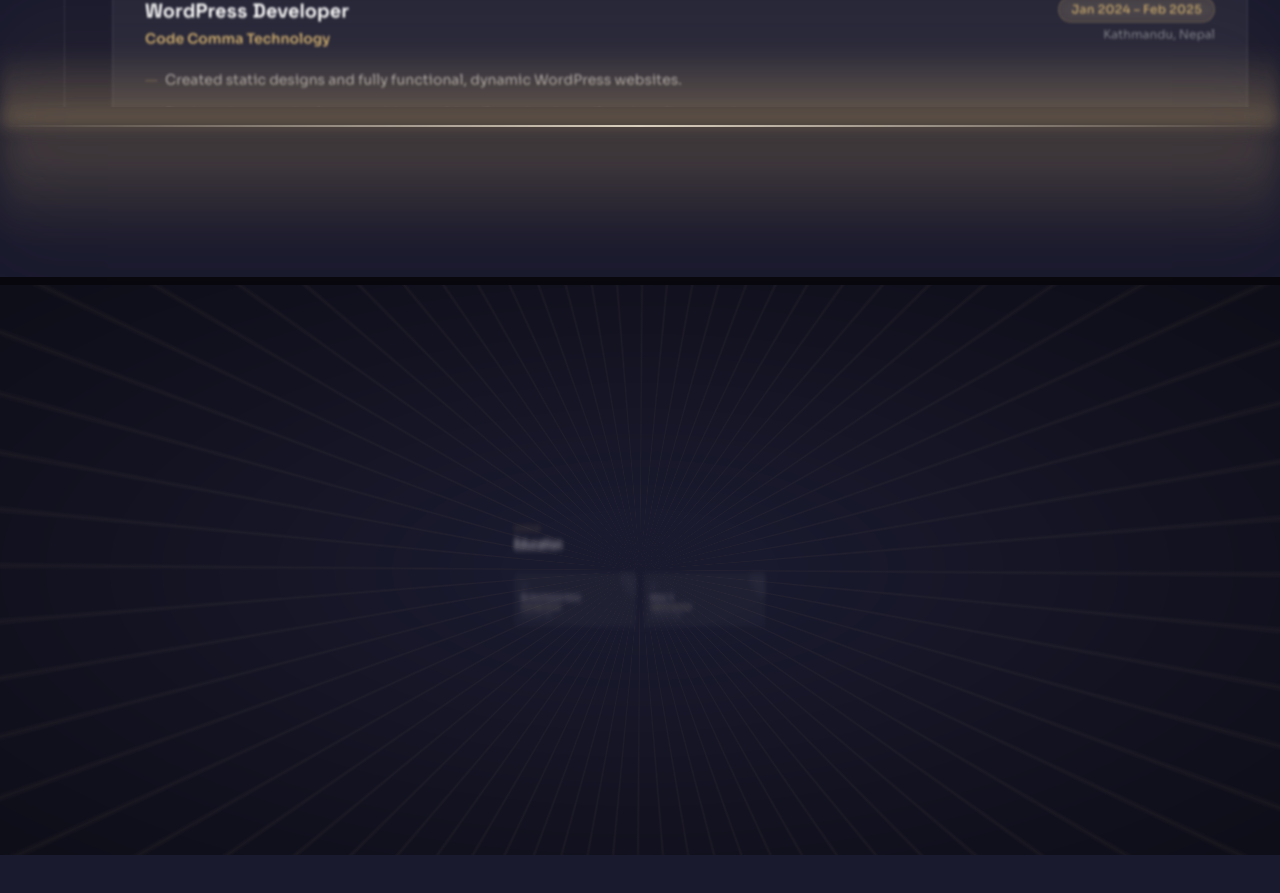
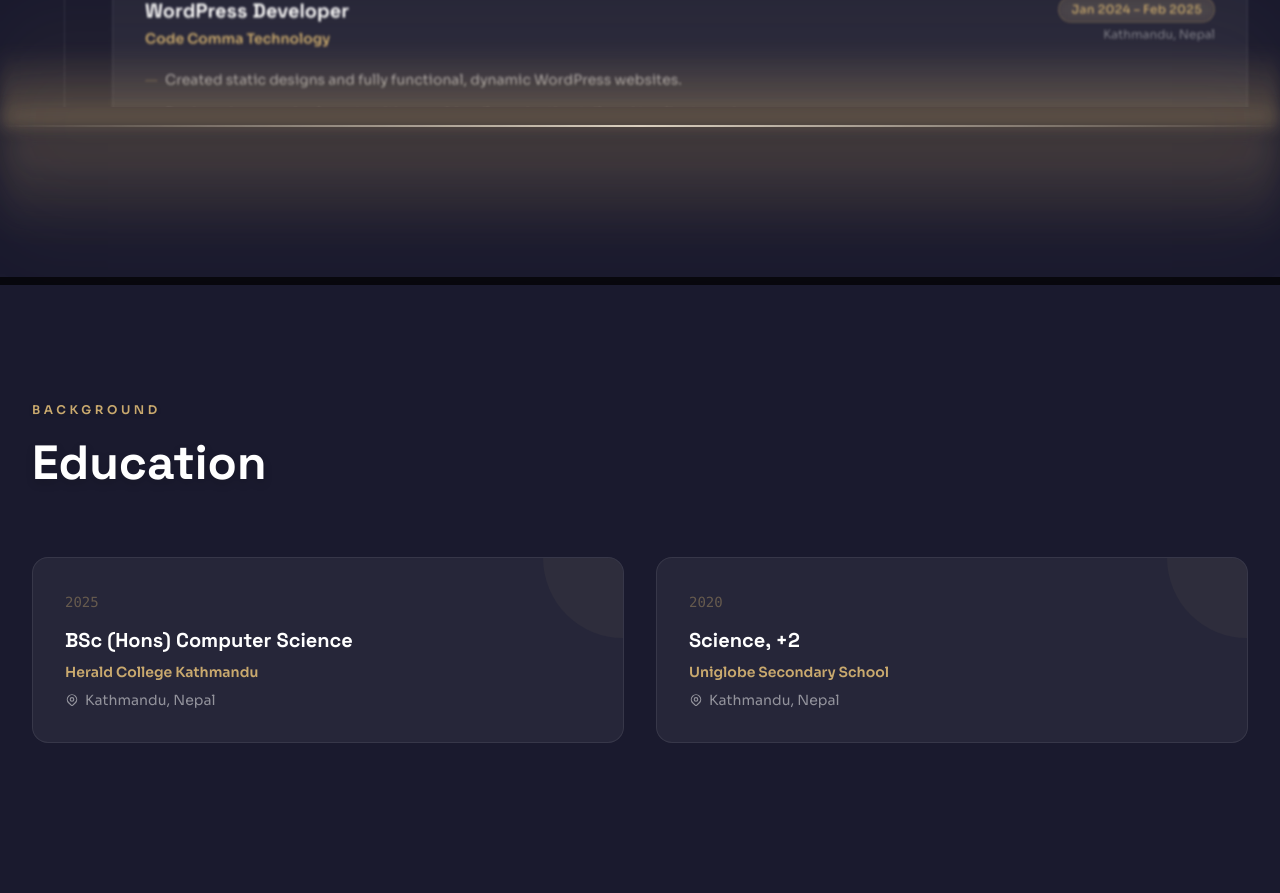
Before and after one commit to SatyamR986/profile, a React (Vite) app: page / in a window 1280 px wide. Shown: the part 4212-5105 px from the top of the page. Built offline with nearby package versions, Linux system fonts and the light colour scheme.

Commit message:
fix(education): animation bug fixed.

```diff
--- a/src/App.jsx
+++ b/src/App.jsx
@@ -32,9 +32,9 @@ function App() {
           <Experience />
         </SectionReveal>
 
-        <SectionReveal effect="zoom" id="education">
+        <div id="education">
           <Education />
-        </SectionReveal>
+        </div>
 
         <SectionReveal effect="vortex" id="contact">
           <Contact />
--- a/src/sections/Education.jsx
+++ b/src/sections/Education.jsx
@@ -1,24 +1,15 @@
-import { useRef } from 'react';
-import { motion, useScroll, useTransform } from 'framer-motion';
+import { motion } from 'framer-motion';
 import { education } from '../data/skills';
 
 function Education() {
-  const sectionRef = useRef(null);
-  const { scrollYProgress } = useScroll({
-    target: sectionRef,
-    offset: ['start end', 'end start'],
-  });
-
-  const y = useTransform(scrollYProgress, [0, 1], ['40px', '-40px']);
-
   return (
-    <section ref={sectionRef} className="py-28 relative overflow-hidden">
-      <motion.div style={{ y }} className="max-w-7xl mx-auto px-8">
+    <section className="py-28 relative overflow-hidden">
+      <div className="max-w-7xl mx-auto px-8">
         <motion.div
-          initial={{ opacity: 0, y: 30 }}
+          initial={{ opacity: 0, y: 20 }}
           whileInView={{ opacity: 1, y: 0 }}
-          viewport={{ once: true, margin: '-100px' }}
-          transition={{ duration: 0.6 }}
+          viewport={{ once: true, margin: '-80px' }}
+          transition={{ duration: 0.5 }}
           className="mb-16"
         >
           <span className="text-accent text-xs font-semibold tracking-[0.3em] uppercase drop-shadow-sm">
@@ -36,10 +27,10 @@ function Education() {
           {education.map((edu, i) => (
             <motion.div
               key={edu.degree}
-              initial={{ opacity: 0, y: 40, scale: 0.95 }}
-              whileInView={{ opacity: 1, y: 0, scale: 1 }}
+              initial={{ opacity: 0, y: 25 }}
+              whileInView={{ opacity: 1, y: 0 }}
               viewport={{ once: true, margin: '-50px' }}
-              transition={{ duration: 0.6, delay: i * 0.15 }}
+              transition={{ duration: 0.5, delay: i * 0.1 }}
               className="glass-card border border-white/10 p-8 rounded-2xl hover:border-accent/30 hover:shadow-lg hover:shadow-accent/10 transition-all duration-400 group relative overflow-hidden"
             >
               {/* Accent corner */}
@@ -70,7 +61,7 @@ function Education() {
             </motion.div>
           ))}
         </div>
-      </motion.div>
+      </div>
     </section>
   );
 }
```
